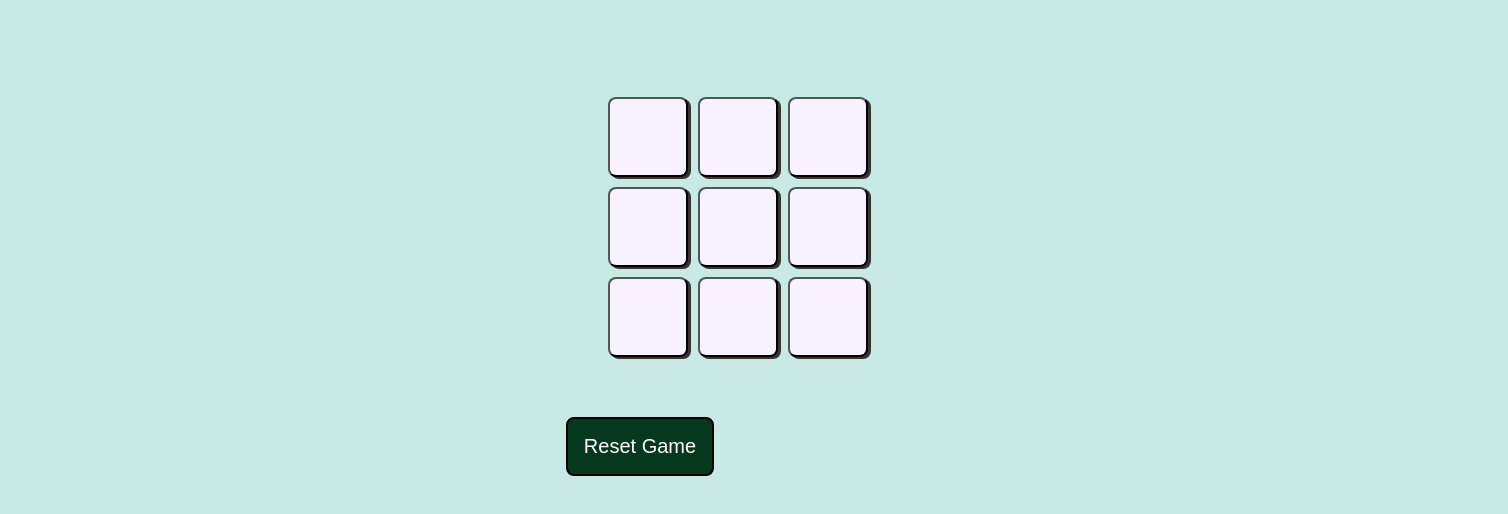
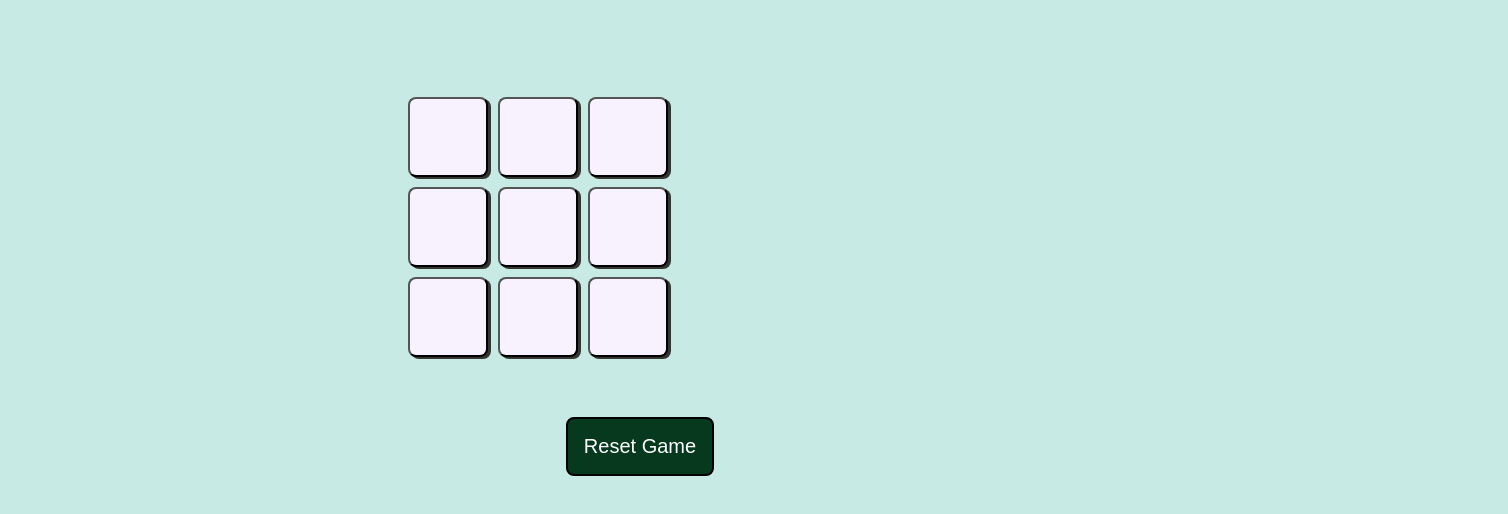
Before and after one commit to Yatiyachika/TicTacToe, a plain HTML site: page index.html in a window 1280 px wide. Shown: the part 90-604 px from the top of the page, 1508 px wide, since content can reach past the window. Drawn offline with Linux system fonts and the light colour scheme.

Commit message:
Update style.css

```diff
--- a/style.css
+++ b/style.css
@@ -31,7 +31,7 @@ h1{
     width: 900px;
     height: 300px;
     align-items: center;
-    margin: 100px 0pc 0px 600px;
+    margin: 100px 0pc 0px 400px;
 }
 .row{
     width: 300px;
```
